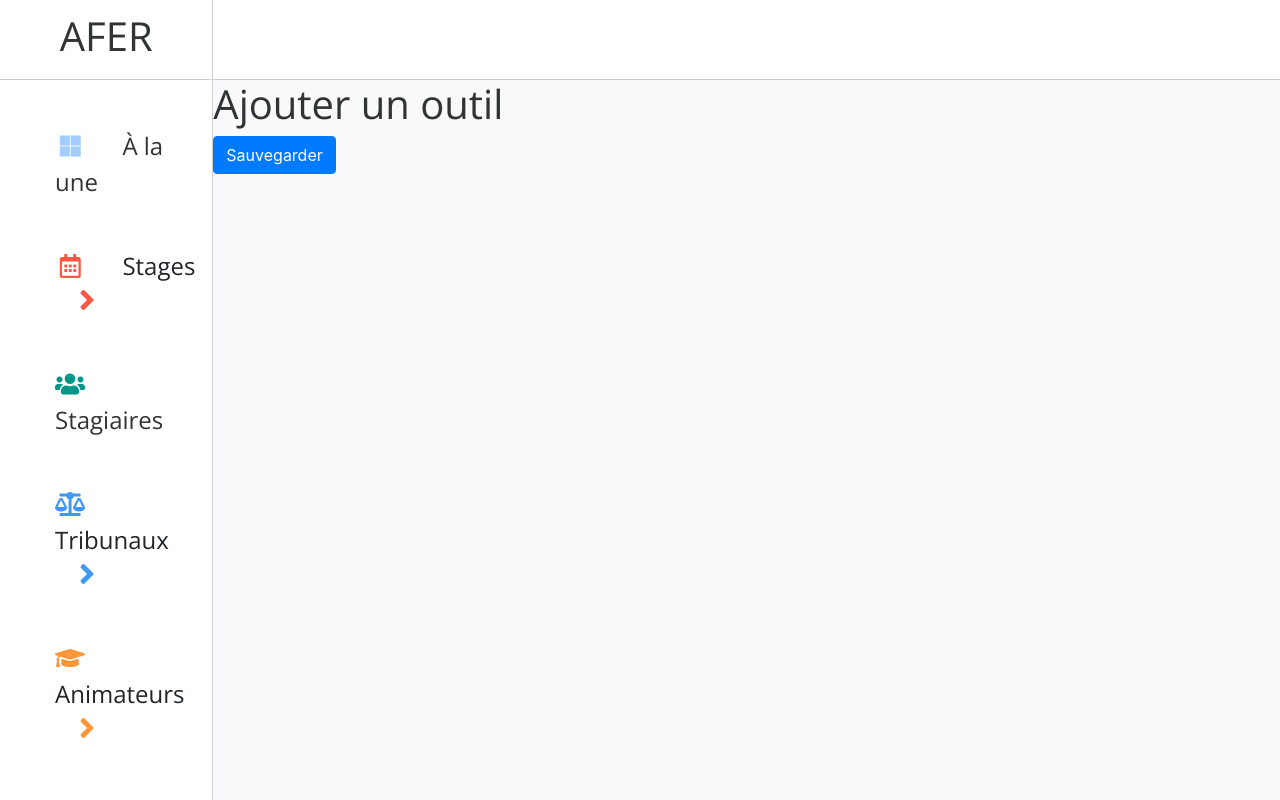
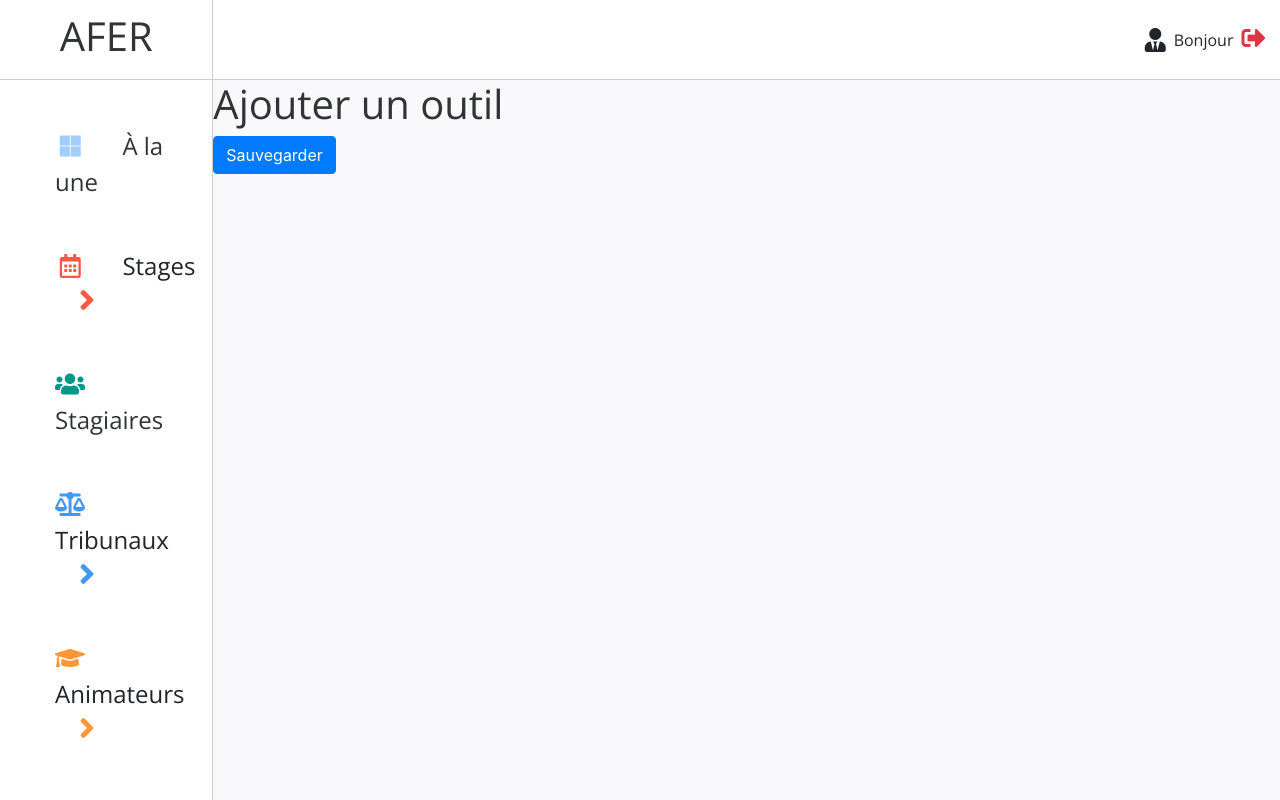
Before and after one commit to Valuminous/afer, a Symfony app: template templates/animateur/ajouter.html.twig in a window 1280 px wide. Run offline with Twig, Linux system fonts and the light colour scheme; the template is opened without the code that fills it, so the values that code supplies are empty; some libraries are stand-ins or nearby versions; some web fonts are replaced.

Commit message:
Ajout du logout

```diff
--- a/src/Entity/User.php
+++ b/src/Entity/User.php
@@ -93,4 +93,9 @@ class User implements UserInterface
         // if you had a plainPassword property, you'd nullify it here
         // $this->plainPassword = null;
     }
+
+    public function __toString()
+    {
+        return $this->getUsername();
+    }
 }
--- a/templates/base.html.twig
+++ b/templates/base.html.twig
@@ -29,7 +29,11 @@
                 <div class="col-2 col-sm-2 col-md-2 col-lg-2 col-xl-2 d-flex left_branding align-items-center justify-content-center position-fixed">
                     <h1>AFER</h1>
                 </div>
-                <div class="col-10 col-sm-10 col-md-10 col-lg-10 col-xl-10 top_logout position-fixed"></div>
+                <div class="col-10 col-sm-10 col-md-10 col-lg-10 col-xl-10 top_logout position-fixed d-flex align-items-center justify-content-end">
+                    <i class="fas fa-user-tie mr-2"></i>
+                    <p class="logout">Bonjour {{ app.user }}</p>
+                    <a href=""><i class="fas fa-sign-out-alt ml-2"></i></a>
+                </div>
             </div>
         </div>
         <div class="container-fluid">
```
Also changed, not shown: assets/scss/main.scss (+14 -0 lines), public/build/app.css.
